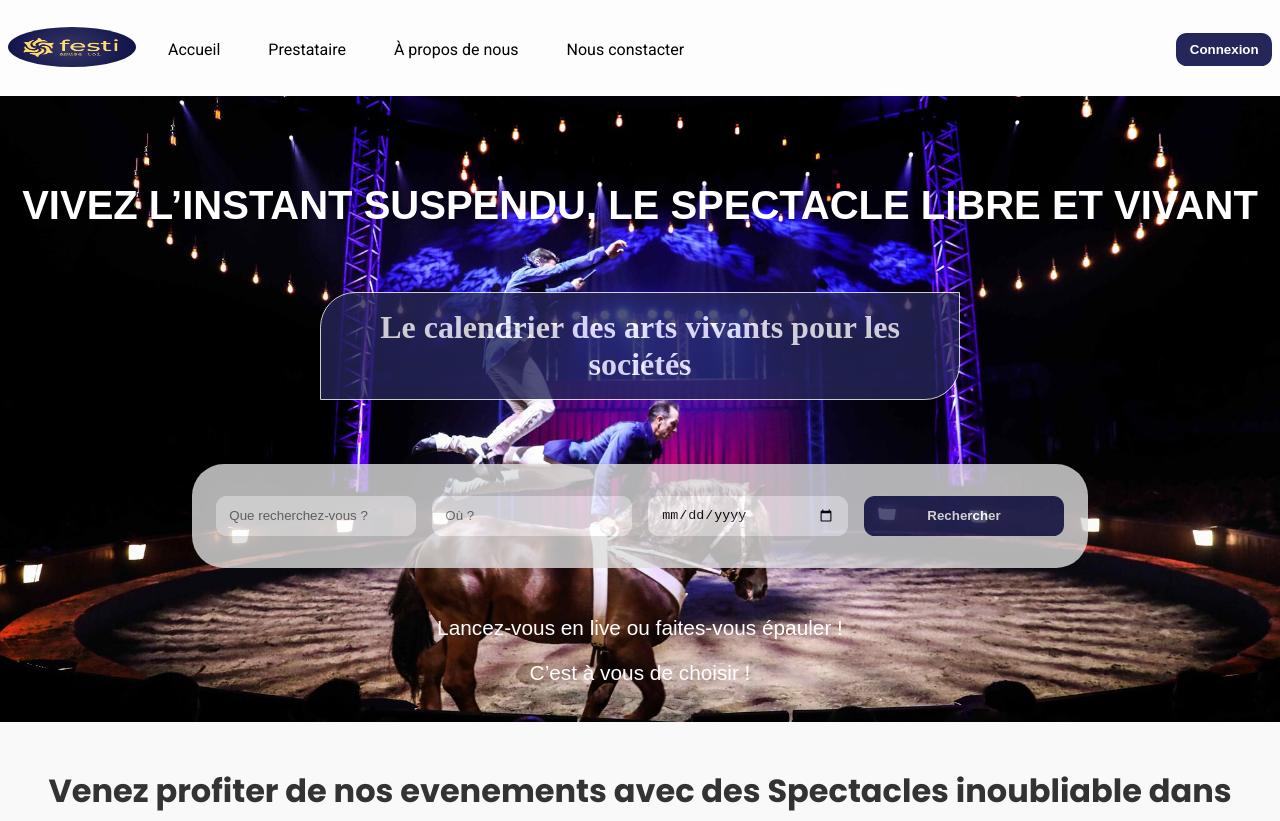
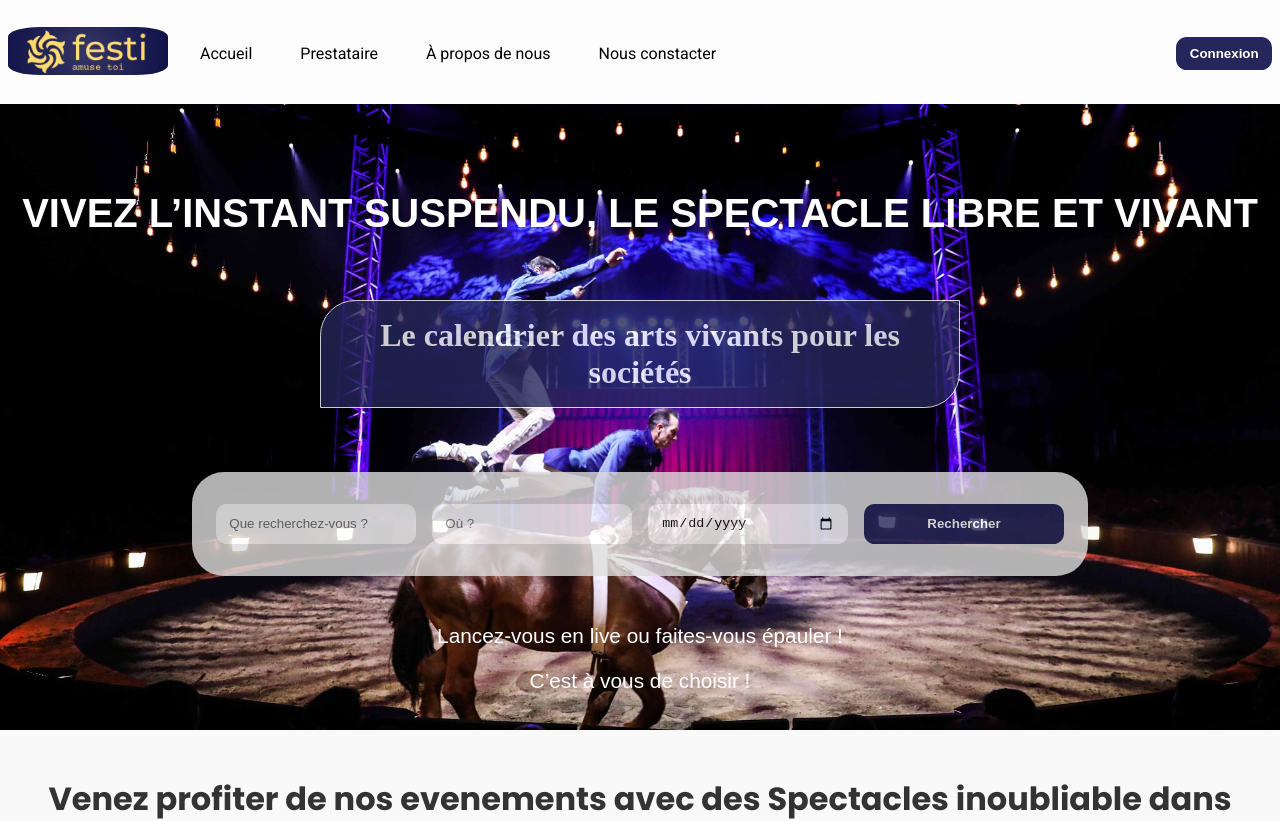
Before and after one commit to urngniaba/evenements-salle-spectacle, a Next.js app: page / in a window 1280 px wide. Shown: the top 821 px of the page. Built offline with nearby package versions, Linux system fonts and the light colour scheme.

Commit message:
mis a jour logo

```diff
--- a/components/Header.module.css
+++ b/components/Header.module.css
@@ -34,9 +34,10 @@
 }
 
 .logo {
-    height: 2.5rem;
-    width: 8rem;
-    border-radius: 50%;
+    object-fit: cover;
+    height: 3rem;
+    width: 10rem;
+    border-radius: 20%;
 }
 
 .header button {
```
